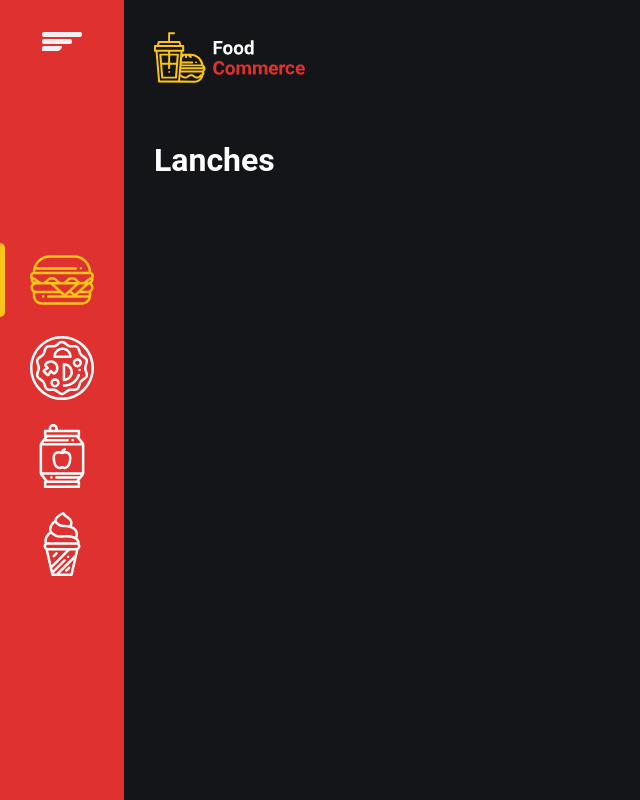
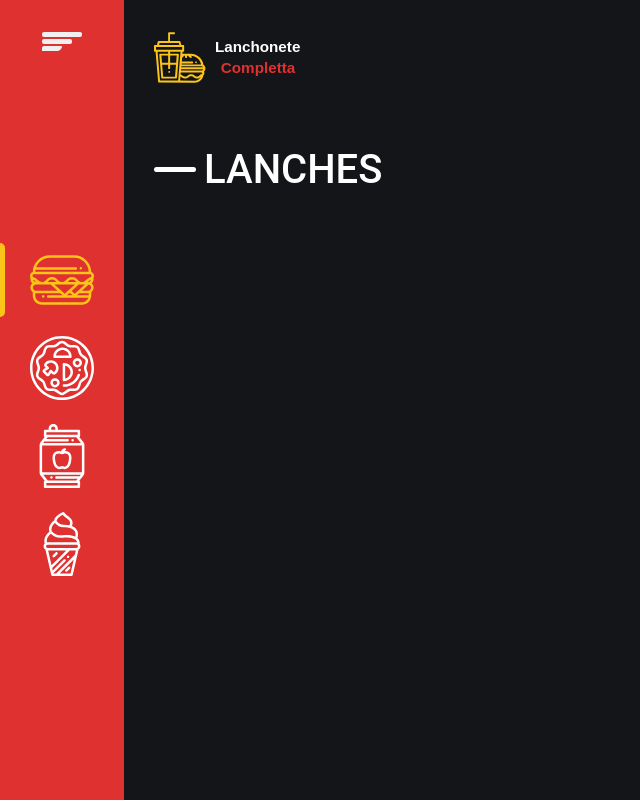
Before and after one commit to rodolforsf/minha-lanchonete-completta-main, a React (Create React App) app: page / in a window 1280 px wide. Shown: the whole page, without its empty margins (0-640 px from the left). Built offline with nearby package versions, Linux system fonts and the light colour scheme.

Commit message:
Adicionando os componentes principais

```diff
--- /dev/null
+++ b/src/components/Head/index.tsx
@@ -0,0 +1,11 @@
+interface HeadProps {
+    title: string
+    description?: string
+}
+
+export function Head({ title, description = '' }:HeadProps) {
+    document.title = `Lanchonete Completta | ${title}`
+    document.querySelector('[name=description]')?.setAttribute('content', description)
+
+    return null
+}
--- /dev/null
+++ b/src/components/SnackTitle/index.tsx
@@ -0,0 +1,11 @@
+import { ReactNode } from 'react';
+
+import { Title } from './styles'
+
+interface TitleProps {
+  children: ReactNode
+}
+
+export function SnackTitle({ children }: TitleProps) {
+  return <Title>{children}</Title>
+}
--- /dev/null
+++ b/src/components/SnackTitle/styles.ts
@@ -0,0 +1,31 @@
+import styled from 'styled-components'
+
+export const Title = styled.h1`
+  display: flex;
+  align-items: center;
+  gap: 0.5rem;
+
+  margin-bottom: 3rem;
+
+  font-size: ${({ theme }) => theme.fontSize['4xl']};
+  font-weight: 500;
+  text-transform: uppercase;
+
+  &::before {
+    content: '';
+    background: ${({ theme }) => theme.colors.white};
+    width: 42px;
+    height: 5px;
+    flex-shrink: 0;
+    border-radius: 4px;
+  }
+
+  @media (max-width: 720px) {
+    font-size: ${({ theme }) => theme.fontSize['3xl']};
+    justify-content: center;
+
+    &::before {
+      display: none;
+    }
+  }
+`
--- a/src/pages/Main/Bebidas/index.tsx
+++ b/src/pages/Main/Bebidas/index.tsx
@@ -1,3 +1,11 @@
+import { Head } from "../../../components/Head";
+import { SnackTitle } from "../../../components/SnackTitle";
+
 export default function Bebidas() {
-  return <h1>Bebidas</h1>
+  return (
+    <>
+      <Head title='Bebidas' />
+      <SnackTitle>Bebidas</SnackTitle>
+    </>
+  )
 }
--- a/src/pages/Main/Lanches/index.tsx
+++ b/src/pages/Main/Lanches/index.tsx
@@ -1,3 +1,11 @@
+import { Head } from "../../../components/Head";
+import { SnackTitle } from "../../../components/SnackTitle";
+
 export default function Lanches() {
-  return <h1>Lanches</h1>
+  return (
+    <>
+      <Head title='Lanches' description='Nossos melhores lanches' />
+      <SnackTitle>Lanches</SnackTitle>
+    </>
+  )
 }
--- a/src/pages/Main/Pizzas/index.tsx
+++ b/src/pages/Main/Pizzas/index.tsx
@@ -1,3 +1,11 @@
+import { Head } from "../../../components/Head";
+import { SnackTitle } from "../../../components/SnackTitle";
+
 export default function Pizzas() {
-  return <h1>Pizzas</h1>
+  return (
+    <>
+      <Head title='Pizzas' />
+      <SnackTitle>Pizzas</SnackTitle>
+    </>
+  )
 }
--- a/src/pages/Main/Sobremesas/index.tsx
+++ b/src/pages/Main/Sobremesas/index.tsx
@@ -1,3 +1,11 @@
+import { Head } from "../../../components/Head";
+import { SnackTitle } from "../../../components/SnackTitle";
+
 export default function Sobremesas() {
-  return <h1>Sobremesas</h1>
+  return (
+    <>
+      <Head title='Sobremesas' />
+      <SnackTitle>Sobremesas</SnackTitle>
+    </>
+  )
 }
--- a/src/pages/Main/index.tsx
+++ b/src/pages/Main/index.tsx
@@ -4,7 +4,7 @@ import { SideBar } from '../../components/SideBar'
 
 import { Container } from './styles'
 
-import logoImg from '../../assets/logo.svg'
+import logoImg from '../../assets/completta.svg'
 
 export default function Main() {
   return (
```
